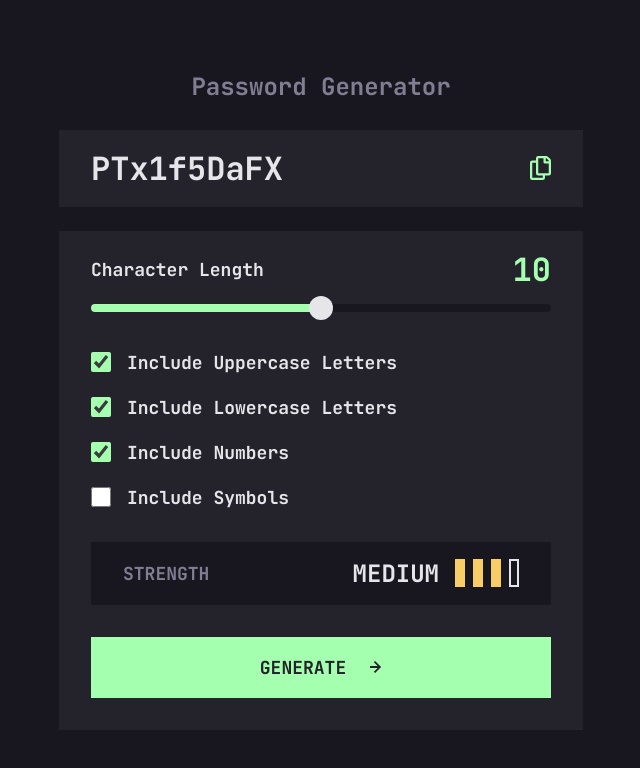
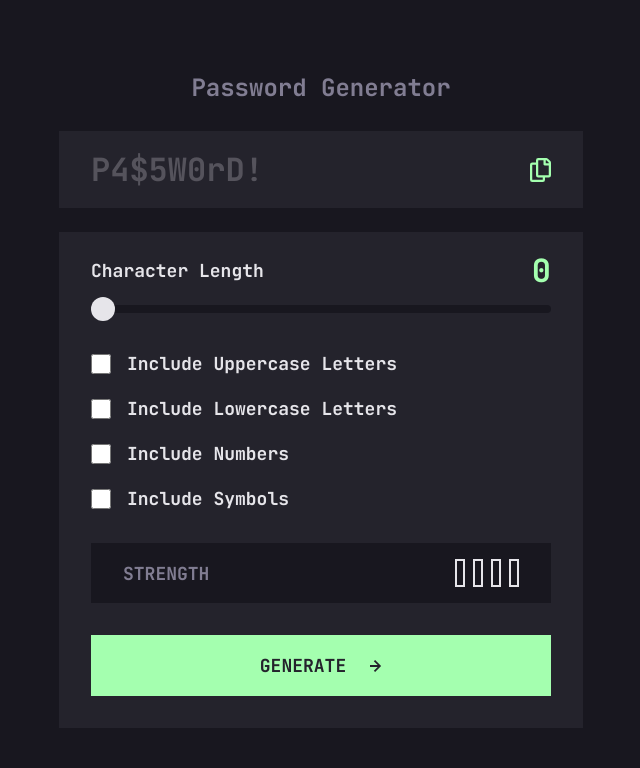
Before and after one commit to Oswalld/password-generator-app, a plain HTML site: page index.html in a window 1280 px wide. Shown: the whole page, without its empty margins (319-959 px from the left). Drawn offline with Linux system fonts and the light colour scheme.

Commit message:
little changements

```diff
--- a/index.html
+++ b/index.html
@@ -34,7 +34,7 @@
         <input
           id="password"
           type="text"
-          value="PTx1f5DaFX"
+          value=""
           placeholder="P4$5W0rD!"
           readonly
           class="w-full bg-transparent text-almost-white text-heading-l focus:outline-none placeholder:text-almost-white/25"
@@ -66,7 +66,7 @@
             <div class="flex justify-between items-center">
               <span>Character Length</span>
               <span id="character-length" class="text-green text-heading-l"
-                >10</span
+                >0</span
               >
             </div>
             <input
@@ -74,11 +74,8 @@
               id="length"
               min="0"
               max="20"
-              value="10"
+              value="0"
               class="w-full h-2 bg-very-dark-grey rounded-lg appearance-none cursor-pointer [&::-webkit-slider-thumb]:appearance-none [&::-webkit-slider-thumb]:w-6 [&::-webkit-slider-thumb]:h-6 [&::-webkit-slider-thumb]:rounded-full [&::-webkit-slider-thumb]:bg-almost-white hover:[&::-webkit-slider-thumb]:bg-very-dark-grey [&::-webkit-slider-thumb]:border-2 [&::-webkit-slider-thumb]:border-green hover:[&::-webkit-slider-thumb]:border-2 hover:[&::-webkit-slider-thumb]:border-green"
-              style="
-                background: linear-gradient(to right, #a4ffaf 50%, #18171f 50%);
-              "
               oninput="this.style.background = 'linear-gradient(to right, #A4FFAF ' + (this.value - this.min) / (this.max - this.min) * 100 + '%, #18171F ' + (this.value - this.min) / (this.max - this.min) * 100 + '%)'"
             />
           </div>
@@ -89,7 +86,6 @@
           <label class="flex items-center gap-4 cursor-pointer">
             <input
               type="checkbox"
-              checked="true"
               class="w-5 h-5 accent-green cursor-pointer"
               id="uppercase"
             />
@@ -98,7 +94,6 @@
           <label class="flex items-center gap-4 cursor-pointer">
             <input
               type="checkbox"
-              checked="true"
               class="w-5 h-5 accent-green cursor-pointer"
               id="lowercase"
             />
@@ -107,7 +102,6 @@
           <label class="flex items-center gap-4 cursor-pointer">
             <input
               type="checkbox"
-              checked="true"
               class="w-5 h-5 accent-green cursor-pointer"
               id="numbers"
             />
@@ -127,18 +121,16 @@
         <div class="bg-[#18171F] px-8 py-4 flex items-center justify-between">
           <span class="text-grey uppercase">STRENGTH</span>
           <div class="flex items-center gap-4">
-            <span id="strength-text" class="uppercase text-heading-m"
-              >MEDIUM</span
-            >
+            <span id="strength-text" class="uppercase text-heading-m"></span>
             <div id="strength-container" class="flex gap-2">
               <div
-                class="w-2.5 h-7 bg-orange bg-red !bg-yellow border-2 border-transparent"
+                class="w-2.5 h-7 bg-orange bg-red bg-yellow bg-green !bg-transparent border-2 border-almost-white"
               ></div>
               <div
-                class="w-2.5 h-7 bg-yellow border-2 border-transparent"
+                class="w-2.5 h-7 !bg-transparent border-2 border-almost-white"
               ></div>
               <div
-                class="w-2.5 h-7 bg-yellow border-2 border-transparent"
+                class="w-2.5 h-7 !bg-transparent border-2 border-almost-white"
               ></div>
               <div class="w-2.5 h-7 border-2 border-almost-white"></div>
             </div>
--- a/src/js/index.js
+++ b/src/js/index.js
@@ -30,7 +30,6 @@ const generateRandomPassword = () => {
   if (length === 0) {
     password.value = "";
     copyText.classList.add("hidden");
-    gaugePasswordStrength("");
     return;
   }
 
```
Also changed, not shown: src/css/output.css.
